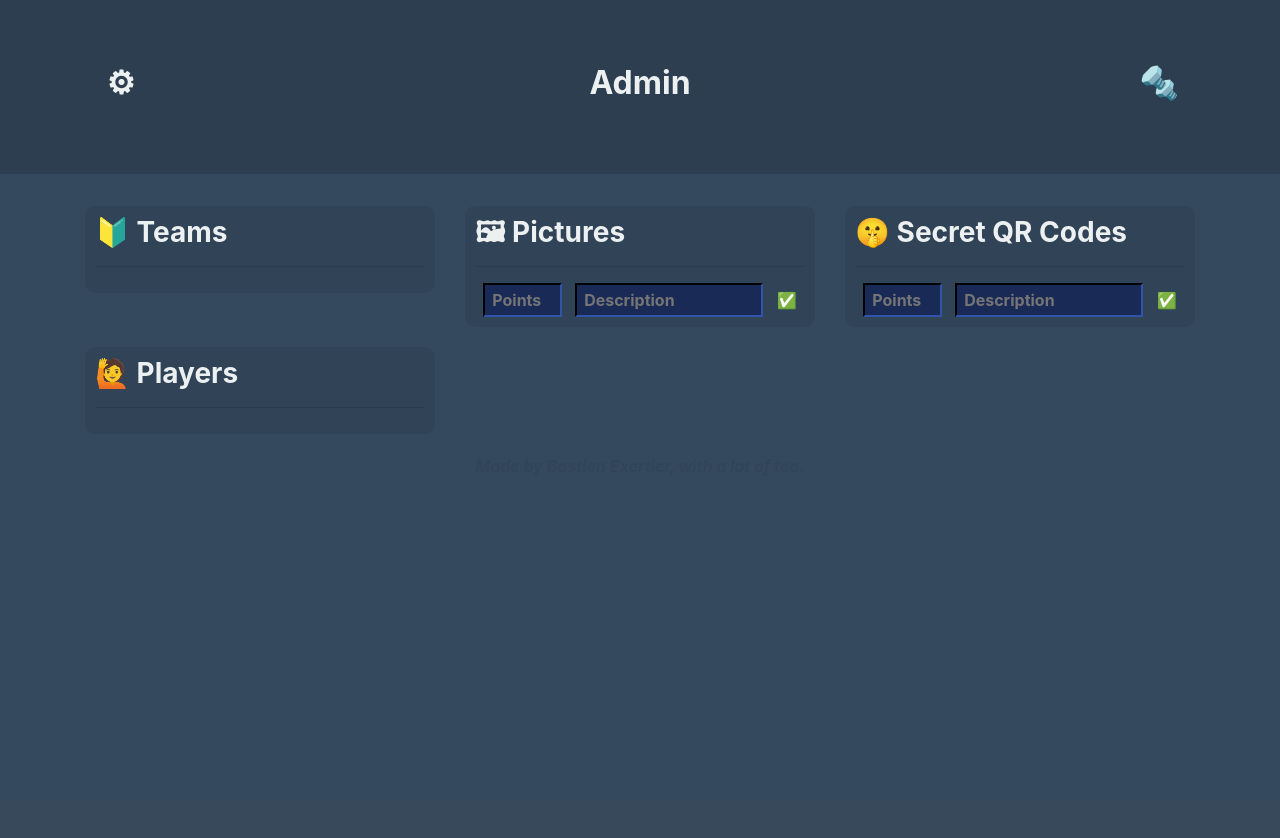
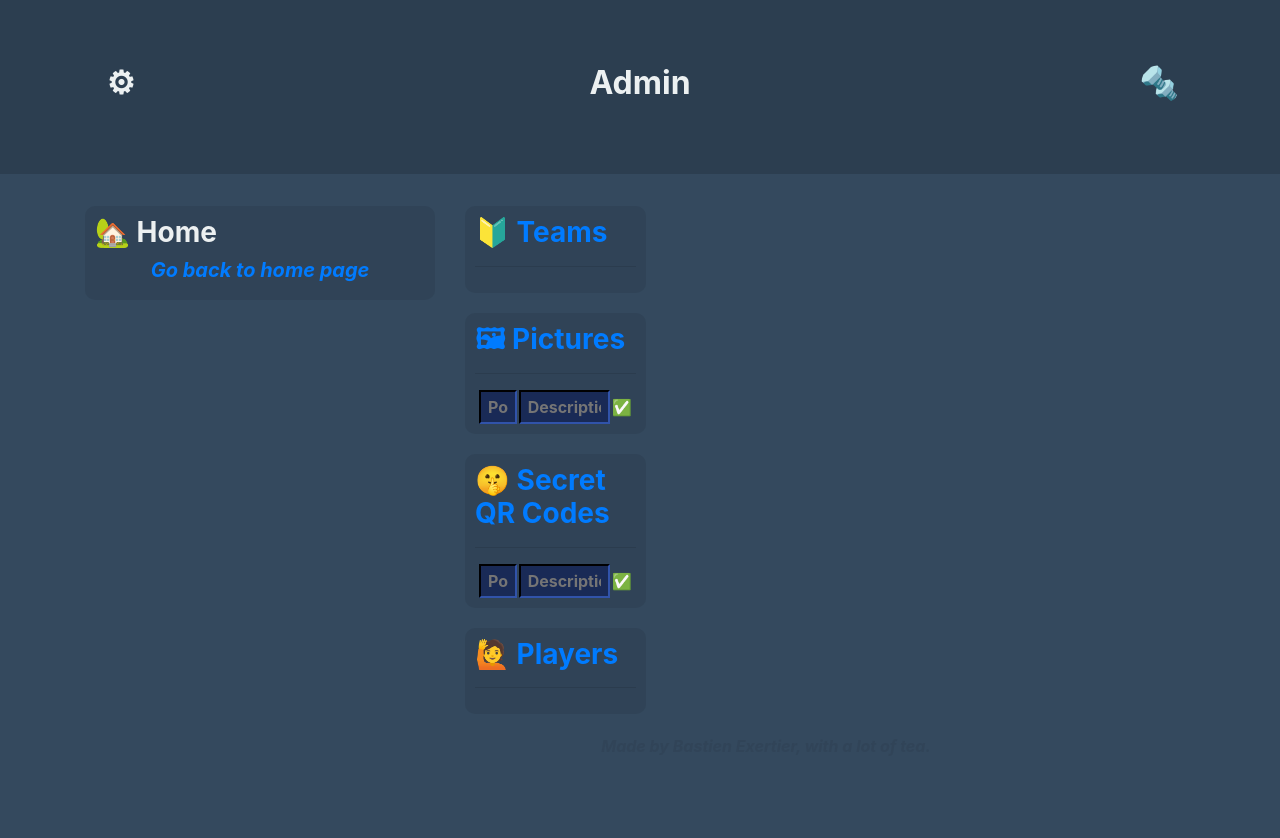
Before and after one commit to bastienexertier/picturegame, a Flask app: page /admin in a window 1280 px wide. Before the commit the page ends 408 px from the top, so only its background shows below. Run offline with Flask 2, Linux system fonts and the light colour scheme; data that the repository does not hold is empty; parts of the project's set-up code (start-up, migrations or seed data) failed here and were passed over; some libraries are stand-ins or nearby versions.

Commit message:
line de la page admin vers la home page

```diff
--- a/templates/admin.html
+++ b/templates/admin.html
@@ -18,6 +18,13 @@
 	</div>
 	<div class="container">
 		<div class="row">
+
+			<div class="col-12 col-md-6 col-xl-4 element-container">
+				<div class="element">
+					<h3>&#x1F3E1; Home</h3>
+					<h5 class="italic text-center"><a href="/home">Go back to home page</h5>
+				</div>
+			</div>
 
 			<div class="col-12 col-md-6 col-xl-4 element-container">
 				<div class="element">
```
